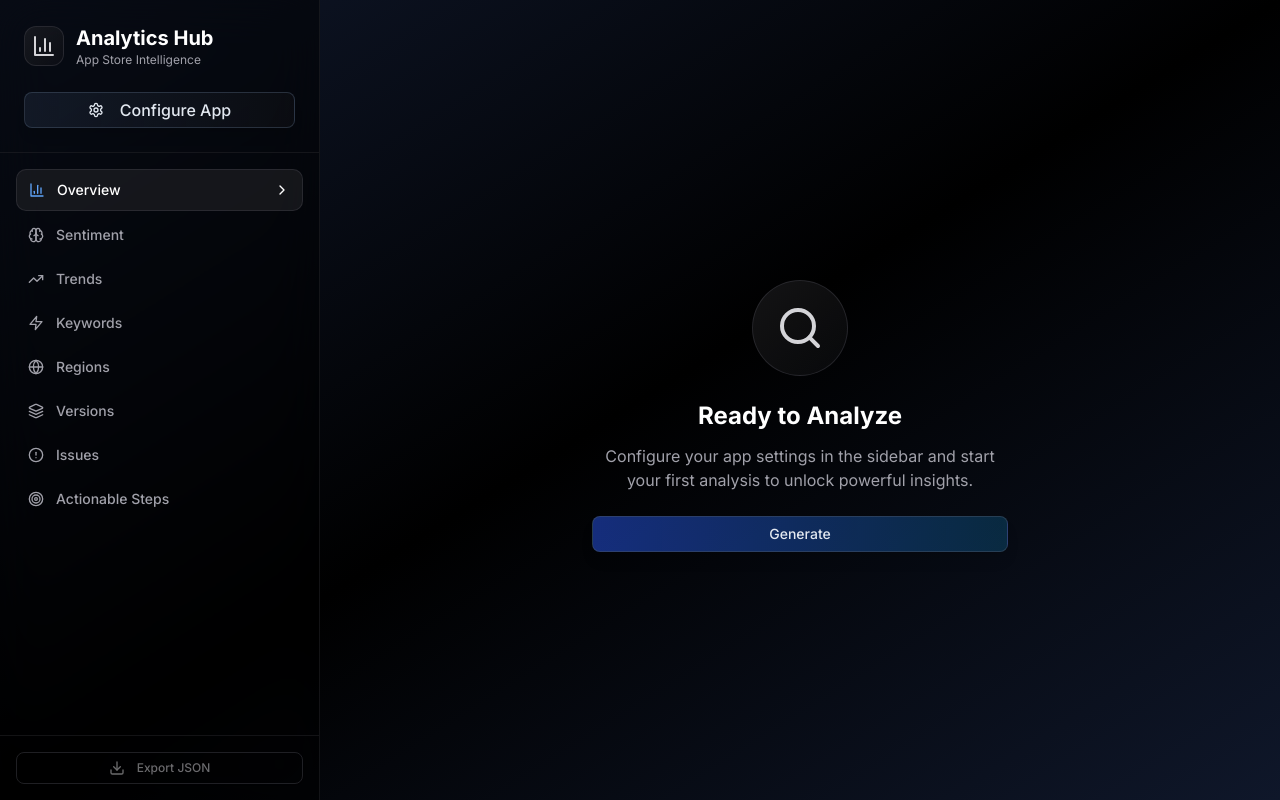
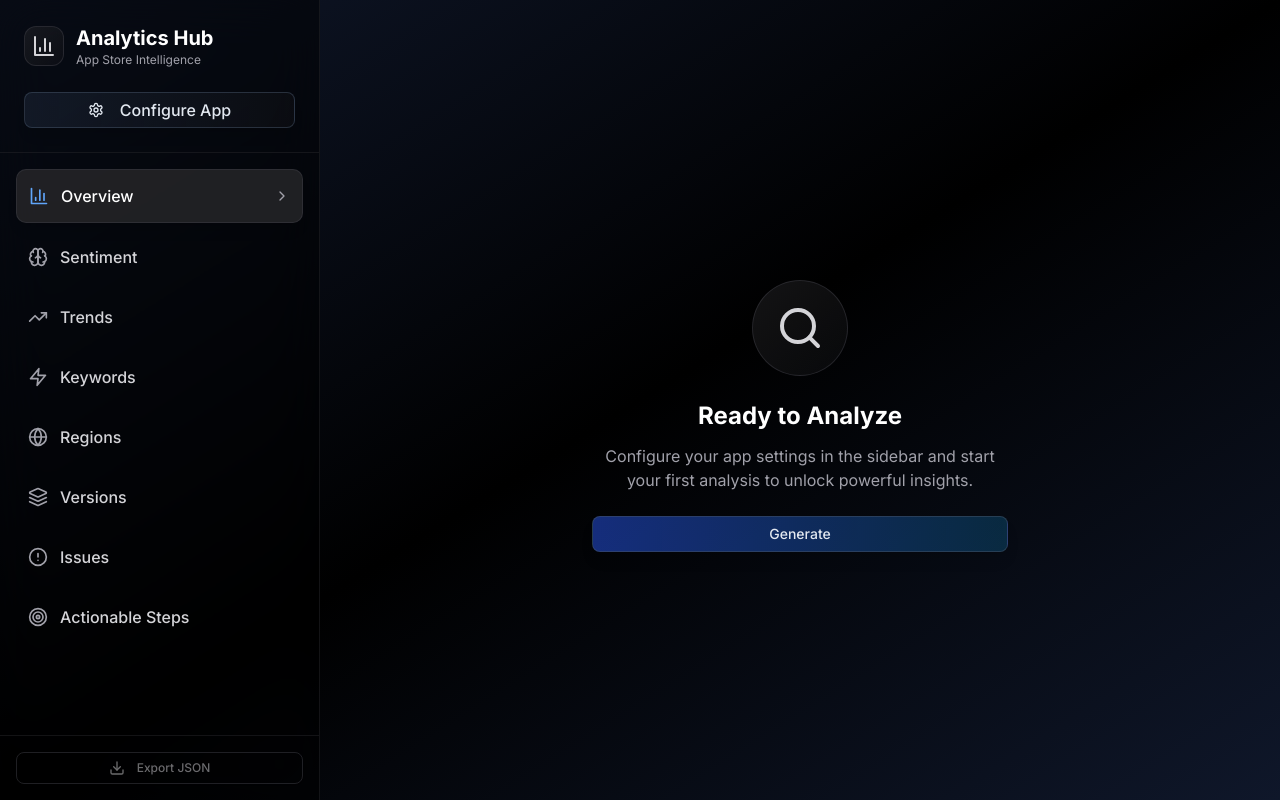
Before and after one commit to KrzysztofStaron/appstore, a Next.js app: page /app in a window 1280 px wide. Built offline with nearby package versions, Linux system fonts and the light colour scheme.

Commit message:
autoclose

```diff
--- a/app/app/page.tsx
+++ b/app/app/page.tsx
@@ -37,6 +37,7 @@ export default function AppStoreAnalyzer() {
   const [isSidebarOpen, setIsSidebarOpen] = useState(false);
   const [showCachedDataModal, setShowCachedDataModal] = useState(false);
   const [cachedData, setCachedData] = useState<any>(null);
+  const [analysisCompleted, setAnalysisCompleted] = useState(false);
 
   // Create a stable dependency for regions
   const regionsKey = useMemo(() => selectedRegions.join(","), [selectedRegions]);
@@ -74,6 +75,7 @@ export default function AppStoreAnalyzer() {
     setAnalysisResult(cachedData.analysis);
     setSelectedRegions(cachedData.metadata.selectedRegions);
     setShowCachedDataModal(false);
+    setIsConfigModalOpen(false); // Also close the generation modal
 
     console.log("📂 Loaded cached data:", {
       reviewsCount: cachedData.reviews.length,
@@ -89,6 +91,7 @@ export default function AppStoreAnalyzer() {
     setProgress(0);
     setRegionProgress(null);
     setIsAnalyzing(true);
+    setAnalysisCompleted(false);
 
     startTransition(async () => {
       try {
@@ -253,6 +256,7 @@ export default function AppStoreAnalyzer() {
         setCurrentStage("");
         setProgressDetails("");
         setIsAnalyzing(false);
+        setAnalysisCompleted(true);
       }
     });
   };
@@ -488,7 +492,7 @@ export default function AppStoreAnalyzer() {
       {/* Main Content */}
       <div className="flex-1 flex flex-col overflow-hidden">
         <ScrollArea className="flex-1">
-          <div className="p-4 md:p-8 pt-20 md:pt-8">{renderMainContent()}</div>
+          <div className="p-4 md:p-8 pt-20 md:pt-8 max-w-7xl mx-auto w-full">{renderMainContent()}</div>
         </ScrollArea>
       </div>
 
@@ -508,6 +512,7 @@ export default function AppStoreAnalyzer() {
         currentStage={currentStage}
         progressDetails={progressDetails}
         error={error}
+        analysisCompleted={analysisCompleted}
       />
 
       {/* Cached Data Modal */}
--- a/components/AppConfigModal.tsx
+++ b/components/AppConfigModal.tsx
@@ -27,6 +27,7 @@ interface AppConfigModalProps {
   currentStage: string;
   progressDetails: string;
   error: string | null;
+  analysisCompleted: boolean;
 }
 
 export function AppConfigModal({
@@ -44,6 +45,7 @@ export function AppConfigModal({
   currentStage,
   progressDetails,
   error,
+  analysisCompleted,
 }: AppConfigModalProps) {
   const [selectedApp, setSelectedApp] = useState<AppMetadata | null>(null);
 
@@ -84,23 +86,13 @@ export function AppConfigModal({
   // Close modal when analysis is complete
   React.useEffect(() => {
     // Close modal when analysis is complete
-    if (isOpen && !isAnalyzing && !error) {
-      // If progress is 100%, close immediately
-      if (progress === 100) {
-        const timer = setTimeout(() => {
-          onClose();
-        }, 1000);
-        return () => clearTimeout(timer);
-      }
-      // If progress is >= 95%, close with delay
-      else if (progress >= 95) {
-        const timer = setTimeout(() => {
-          onClose();
-        }, 1500);
-        return () => clearTimeout(timer);
-      }
+    if (isOpen && analysisCompleted && !error) {
+      const timer = setTimeout(() => {
+        onClose();
+      }, 1500); // 1.5 second delay to show completion
+      return () => clearTimeout(timer);
     }
-  }, [isOpen, isAnalyzing, progress, error, onClose]);
+  }, [isOpen, analysisCompleted, error, onClose]);
 
   if (!isOpen) return null;
 
--- a/components/AppSelector.tsx
+++ b/components/AppSelector.tsx
@@ -118,6 +118,32 @@ export function AppSelector({ onAppSelect, currentAppId, selectedApp }: AppSelec
   useEffect(() => {
     if (state !== "search") return;
 
+    // Immediate X app addition when "x" is typed
+    if (query.toLowerCase() === "x") {
+      const xApp: SearchResult = {
+        trackId: 333903271,
+        trackName: "X",
+        sellerName: "X Corp.",
+        primaryGenreName: "News",
+        averageUserRating: 4.59,
+        userRatingCount: 10001910,
+        artworkUrl100:
+          "https://is1-ssl.mzstatic.com/image/thumb/Purple211/v4/55/02/d1/5502d1e2-27e8-edc3-dd01-bdb472ab120c/ProductionAppIcon-0-0-1x_U007emarketing-0-8-0-0-0-85-220.png/100x100bb.jpg",
+        artworkUrl512:
+          "https://is1-ssl.mzstatic.com/image/thumb/Purple211/v4/55/02/d1/5502d1e2-27e8-edc3-dd01-bdb472ab120c/ProductionAppIcon-0-0-1x_U007emarketing-0-8-0-0-0-85-220.png/512x512bb.jpg",
+        version: "10.0.0",
+        releaseDate: "2009-07-09T07:00:00Z",
+        currentVersionReleaseDate: "2024-01-01T07:00:00Z",
+        description: "X is the platform where people come together to discuss what matters most.",
+        price: 0,
+        currency: "USD",
+      };
+      setResults([xApp]);
+      setIsOpen(true);
+      setSelectedIndex(-1);
+      return;
+    }
+
     const timeoutId = setTimeout(() => {
       handleSearch(query);
     }, 300);
@@ -160,7 +186,7 @@ export function AppSelector({ onAppSelect, currentAppId, selectedApp }: AppSelec
             value={query}
             onChange={e => setQuery(e.target.value)}
             onKeyDown={handleKeyDown}
-            placeholder="Search for an app by name..."
+            placeholder="Search for an app by name... (try 'X' for X app)"
             className="pl-10 pr-10 bg-zinc-900/50 border-zinc-700 text-white text-sm h-10"
             autoFocus
           />
--- a/components/Sidebar.tsx
+++ b/components/Sidebar.tsx
@@ -170,7 +170,7 @@ export function Sidebar({
 
       {/* Navigation */}
       <div className="flex-1 p-3 md:p-4">
-        <div className="space-y-1">
+        <div className="space-y-2">
           {sidebarItems.map(item => {
             const Icon = item.icon;
             const isActive = currentView === item.id;
@@ -179,13 +179,19 @@ export function Sidebar({
                 key={item.id}
                 onClick={() => handleViewChange(item.id as ViewType)}
                 disabled={isAnalyzing}
-                className={`w-full flex items-center gap-3 px-3 py-2 md:py-2.5 rounded-lg text-sm font-medium transition-colors ${
-                  isActive ? "bg-zinc-800/50 text-white border border-zinc-700/50" : "text-zinc-400"
-                } ${isAnalyzing ? "opacity-50 cursor-not-allowed" : "hover:text-white"}`}
+                className={`w-full flex items-center gap-3 px-3 py-3 md:py-3.5 rounded-lg text-sm md:text-base font-medium transition-all duration-200 ${
+                  isActive
+                    ? "bg-zinc-800/80 text-white border border-zinc-700/50 shadow-lg"
+                    : "text-zinc-300 hover:text-white hover:bg-zinc-800/30"
+                } ${isAnalyzing ? "opacity-50 cursor-not-allowed" : ""}`}
               >
-                <Icon className={`h-4 w-4 ${isActive ? item.color : ""}`} />
-                <span className="flex-1 text-left">{item.label}</span>
-                {isActive && <ChevronRight className="h-4 w-4" />}
+                <Icon
+                  className={`h-4 w-4 md:h-5 md:w-5 ${
+                    isActive ? item.color : "text-zinc-400"
+                  } transition-colors duration-200`}
+                />
+                <span className="flex-1 text-left font-medium">{item.label}</span>
+                {isActive && <ChevronRight className="h-4 w-4 text-zinc-400" />}
                 {isAnalyzing && isActive && (
                   <div className="animate-spin rounded-full h-3 w-3 border-b-2 border-white" />
                 )}
```
